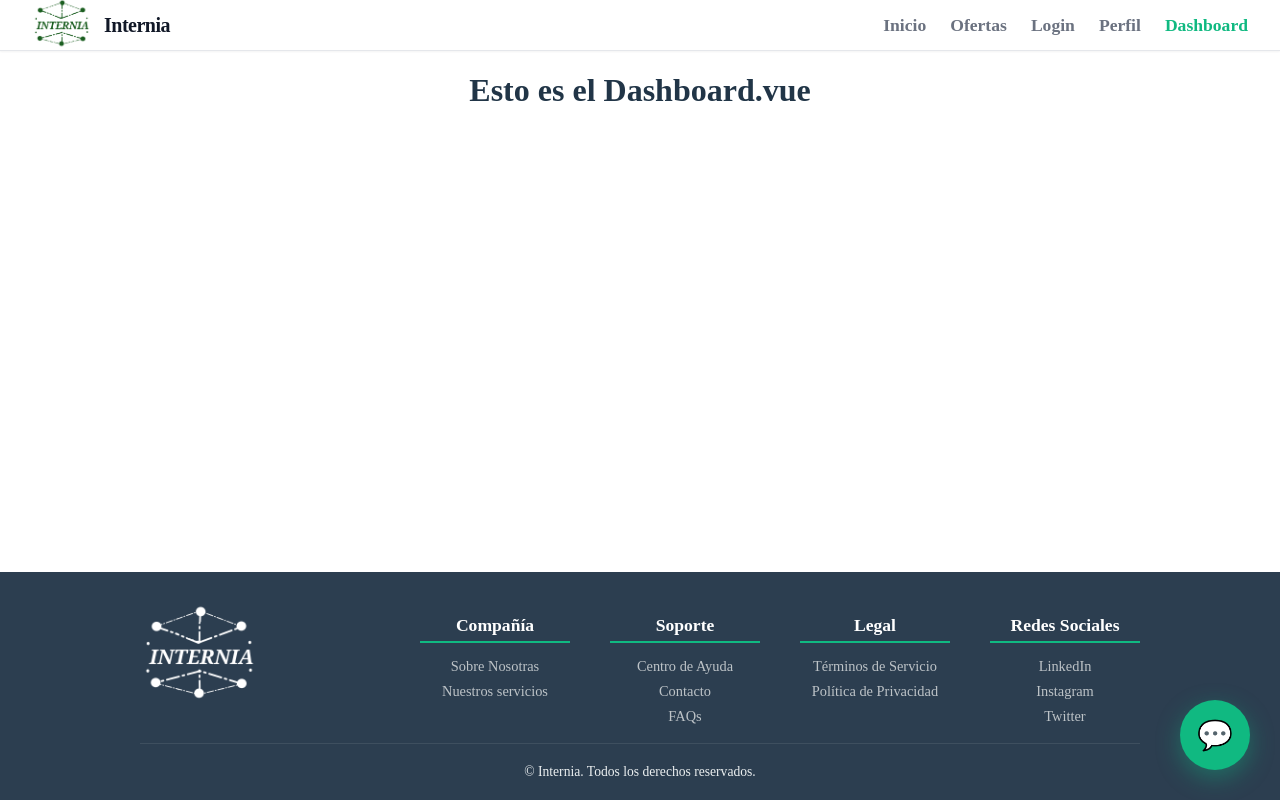
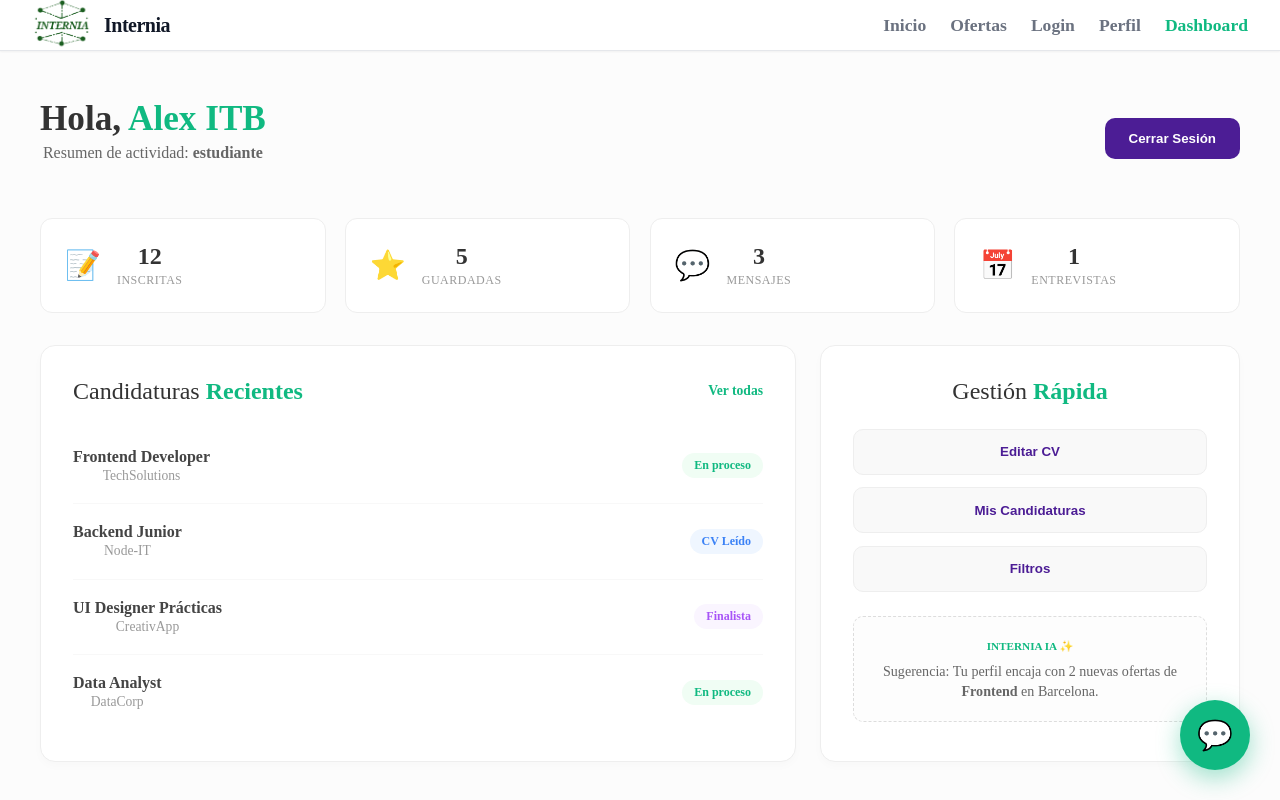
Before and after one commit to ITEC-BCN/projecte-2-dawe2_p1_grup4_scarlett_yeneviel, a Vue app in the folder frontend/: page /dashboard in a window 1280 px wide. Shown: the top 800 px of the page. Built offline with nearby package versions, Linux system fonts and the light colour scheme.

Commit message:
feat: Enhance Dashboard with user role-based statistics and quick actions

```diff
--- a/frontend/src/views/Dasboard.vue
+++ b/frontend/src/views/Dasboard.vue
@@ -1,8 +1,264 @@
 <script setup>
+import { ref, computed } from 'vue'
 
+const userRole = ref('estudiante')
+const userName = ref('Alex ITB')
+
+// Datos de estadísticas
+const stats = computed(() => {
+  if (userRole.value === 'estudiante') {
+    return [
+      { label: 'Inscritas', valor: 12, icon: '📝' },
+      { label: 'Guardadas', valor: 5, icon: '⭐' },
+      { label: 'Mensajes', valor: 3, icon: '💬' },
+      { label: 'Entrevistas', valor: 1, icon: '📅' }
+    ]
+  }
+  return [
+    { label: 'Ofertas', valor: 4, icon: '🏢' },
+    { label: 'Candidatos', valor: 28, icon: '👥' },
+    { label: 'IA Sugerencias', valor: 8, icon: '🤖' }
+  ]
+})
+
+const quickActions = computed(() => {
+  if (userRole.value === 'estudiante') return ['Editar CV', 'Mis Candidaturas', 'Filtros']
+  return ['Publicar Oferta', 'Ver Candidatos', 'Chat IA']
+})
+
+// Lista limitada de candidaturas
+const candidaturas = ref([
+  { cargo: 'Frontend Developer', empresa: 'TechSolutions', estado: 'En proceso', clase: 'status-1' },
+  { cargo: 'Backend Junior', empresa: 'Node-IT', estado: 'CV Leído', clase: 'status-2' },
+  { cargo: 'UI Designer Prácticas', empresa: 'CreativApp', estado: 'Finalista', clase: 'status-3' },
+  { cargo: 'Data Analyst', empresa: 'DataCorp', estado: 'En proceso', clase: 'status-1' }
+])
 </script>
 
 <template>
- <h1>Esto es el Dashboard.vue</h1>
+  <div class="dashboard-simple">
+    <main class="content">
 
+      <header class="main-header">
+        <div class="header-text">
+          <h1>Hola, <span class="resaltar">{{ userName }}</span></h1>
+          <p>Resumen de actividad: <strong>{{ userRole }}</strong></p>
+        </div>
+        <button class="btn-primary">Cerrar Sesión</button>
+      </header>
+
+      <section class="stats-row">
+        <div v-for="stat in stats" :key="stat.label" class="stat-box">
+          <span class="stat-icon">{{ stat.icon }}</span>
+          <div class="stat-info">
+            <span class="stat-value">{{ stat.valor }}</span>
+            <span class="stat-label">{{ stat.label }}</span>
+          </div>
+        </div>
+      </section>
+
+      <div class="main-grid">
+
+        <section class="panel list-panel">
+          <div class="panel-header">
+            <h3>{{ userRole === 'estudiante' ? 'Candidaturas' : 'Últimas' }} <strong class="resaltar">{{ userRole === 'estudiante' ? 'Recientes' : 'Publicaciones' }}</strong></h3>
+            <a href="#" class="ver-mas">Ver todas</a>
+          </div>
+          <div class="items-list">
+            <div v-for="(item, index) in candidaturas" :key="index" class="item-row">
+              <div class="item-info">
+                <strong>{{ item.cargo }}</strong>
+                <span>{{ item.empresa }}</span>
+              </div>
+              <span class="pill" :class="item.clase">{{ item.estado }}</span>
+            </div>
+          </div>
+        </section>
+
+        <section class="panel actions-panel">
+          <h3>Gestión <strong class="resaltar">Rápida</strong></h3>
+          <div class="actions-grid">
+            <button v-for="action in quickActions" :key="action" class="btn-action">
+              {{ action }}
+            </button>
+          </div>
+          <div class="ia-box">
+            <small class="resaltar-ia">Internia IA ✨</small>
+            <p>Sugerencia: Tu perfil encaja con 2 nuevas ofertas de <strong>Frontend</strong> en Barcelona.</p>
+          </div>
+        </section>
+
+      </div>
+    </main>
+  </div>
 </template>
+
+<style scoped>
+/* BOTÓN MORADO */
+.btn-primary {
+  background: #4C1D95;
+  color: white;
+  border: none;
+  padding: 0.8rem 1.5rem;
+  border-radius: 10px;
+  font-weight: 700;
+  cursor: pointer;
+  transition: all 0.2s ease;
+}
+
+.btn-primary:hover {
+  background: #3b1675;
+}
+
+/* BASE */
+.dashboard-simple {
+  background-color: #fcfcfc;
+  min-height: auto;
+  color: #333;
+}
+
+.resaltar { color: #10b981; }
+
+.content {
+  max-width: 1200px;
+  margin: 0 auto;
+  padding: 3rem 1.5rem 1rem 1.5rem;
+}
+
+/* HEADER */
+.main-header {
+  display: flex;
+  justify-content: space-between;
+  align-items: center;
+  margin-bottom: 2.5rem;
+}
+
+.main-header h1 { font-size: 2.2rem; margin: 0; }
+.main-header p { color: #666; margin-top: 0.3rem; }
+
+/* TÍTULOS H3 ESTILO PERSONALIZADO */
+h3 {
+  font-size: 1.5rem;
+  margin: 0;
+  color: #333;
+  font-weight: 400; /* Normal para que el strong resalte */
+}
+
+h3 .resaltar {
+  font-weight: 800;
+}
+
+/* STATS */
+.stats-row {
+  display: flex;
+  gap: 1.2rem;
+  margin-bottom: 2rem;
+  flex-wrap: wrap;
+}
+
+.stat-box {
+  background: white;
+  flex: 1;
+  min-width: 180px;
+  padding: 1.5rem;
+  border-radius: 12px;
+  border: 1px solid #eee;
+  display: flex;
+  align-items: center;
+  gap: 1rem;
+}
+
+.stat-icon { font-size: 1.8rem; }
+.stat-value { display: block; font-size: 1.5rem; font-weight: 700; color: #333; }
+.stat-label { color: #999; font-size: 0.75rem; text-transform: uppercase; letter-spacing: 0.5px; }
+
+/* GRID */
+.main-grid {
+  display: grid;
+  grid-template-columns: 1.8fr 1fr;
+  gap: 1.5rem;
+  margin-bottom: 2rem;
+}
+
+.panel {
+  background: white;
+  border-radius: 15px;
+  padding: 2rem;
+  border: 1px solid #eee;
+  box-shadow: 0 4px 10px rgba(0,0,0,0.02);
+}
+
+.panel-header {
+  display: flex;
+  justify-content: space-between;
+  align-items: center;
+  margin-bottom: 1.5rem;
+}
+
+.ver-mas { color: #10b981; font-size: 0.85rem; text-decoration: none; font-weight: 700; }
+
+/* LISTA */
+.item-row {
+  display: flex;
+  justify-content: space-between;
+  align-items: center;
+  padding: 1.2rem 0;
+  border-bottom: 1px solid #f8f8f8;
+}
+.item-row:last-child { border-bottom: none; }
+
+.item-info strong { display: block; font-size: 1rem; color: #444; }
+.item-info span { font-size: 0.85rem; color: #999; }
+
+/* PILLS */
+.pill {
+  font-size: 0.75rem;
+  padding: 5px 12px;
+  border-radius: 20px;
+  font-weight: 700;
+}
+.status-1 { background: #f0fdf4; color: #10b981; }
+.status-2 { background: #eff6ff; color: #3b82f6; }
+.status-3 { background: #faf5ff; color: #a855f7; }
+
+/* ACCIONES */
+.actions-grid {
+  display: grid;
+  grid-template-columns: 1fr;
+  gap: 0.8rem;
+  margin: 1.5rem 0;
+}
+
+.btn-action {
+  background: #f9f9f9;
+  border: 1px solid #eee;
+  padding: 0.9rem;
+  border-radius: 10px;
+  font-weight: 700;
+  cursor: pointer;
+  color: #4C1D95;
+  transition: 0.2s;
+}
+
+.btn-action:hover {
+  background: white;
+  border-color: #4C1D95;
+}
+
+.ia-box {
+  margin-top: 1.5rem;
+  background: #fdfdfd;
+  padding: 1.2rem;
+  border-radius: 10px;
+  border: 1px dashed #ddd;
+}
+
+.resaltar-ia { color: #10b981; font-weight: 800; text-transform: uppercase; font-size: 0.7rem; }
+.ia-box p { font-size: 0.88rem; color: #666; margin: 8px 0 0; line-height: 1.4; }
+
+/* RESPONSIVO */
+@media (max-width: 900px) {
+  .main-grid { grid-template-columns: 1fr; }
+  .main-header { flex-direction: column; text-align: center; gap: 1rem; }
+}
+</style>
```
